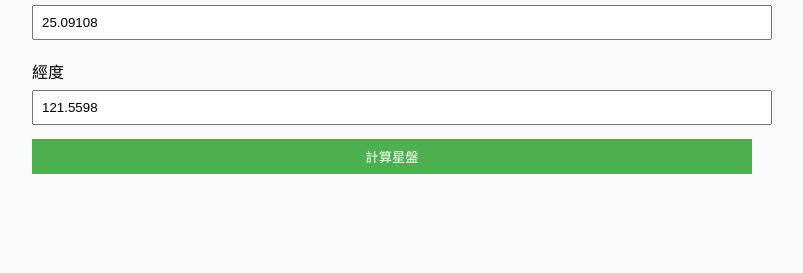
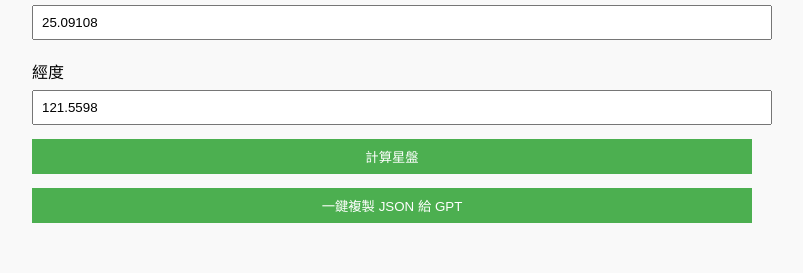
Before and after one commit to Ethan1992Ma/astro-api, a Flask app: page / in a window 1280 px wide. Shown: the part 553-826 px from the top of the page, without its empty margins (248-1051 px from the left). Before the commit the page ends 800 px from the top, so only its background shows below. Run offline with Flask 3, Linux system fonts and the light colour scheme.

```diff
--- a/templates/index.html
+++ b/templates/index.html
@@ -94,6 +94,8 @@
 
   <div id="output"></div>
 
+  <button id="copyJsonBtn">一鍵複製 JSON 給 GPT</button>
+
   <script>
     const locationSelect = document.getElementById("locationSelect");
     locationSelect.addEventListener("change", function () {
@@ -150,6 +152,22 @@
         <pre>${JSON.stringify(data.house_rulers, null, 2)}</pre>
       `;
     });
+
+    document.getElementById("copyJsonBtn").addEventListener("click", function() {
+      const jsonData = JSON.stringify({
+        ascendant: data.ascendant,
+        midheaven: data.midheaven,
+        planets: data.planets,
+        aspects: data.aspects,
+        house_rulers: data.house_rulers
+      }, null, 2);
+
+      navigator.clipboard.writeText(jsonData).then(() => {
+        alert("已將 JSON 複製到剪貼簿！");
+      }).catch((err) => {
+        alert("複製失敗，請稍後再試！");
+      });
+    });
   </script>
 </body>
 </html>
```
